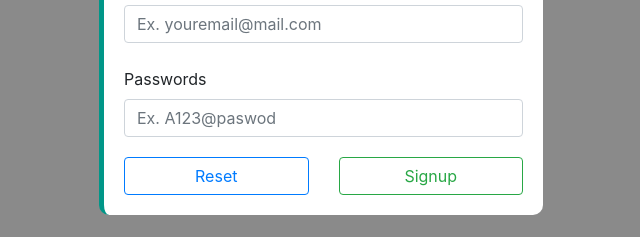
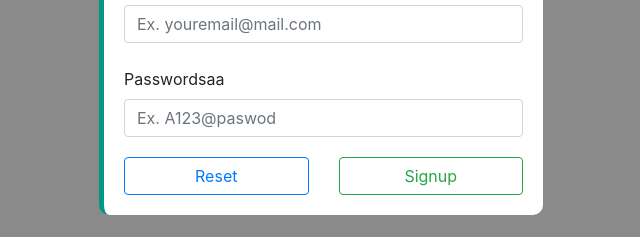
Before and after one commit to rondinabrybry/Landing-Page, a plain HTML site: page index.html in a window 1280 px wide. Shown: the part 165-402 px from the top of the page, 319-959 px from the left. Drawn offline with nearby package versions, Linux system fonts and the light colour scheme.

Commit message:
Commit & Synch Test

```diff
--- a/index.html
+++ b/index.html
@@ -21,7 +21,7 @@
                     <label for="email">Emails</label>
                     <input type="text" class="form-control" id="email" placeholder="Ex. youremail@mail.com">
                     <br>
-                    <label for="password">Passwords</label>
+                    <label for="password">Passwordsaa</label>
                     <input type="password" class="form-control" id="password" placeholder="Ex. A123@paswod">
                 </div>
             </div>
```
